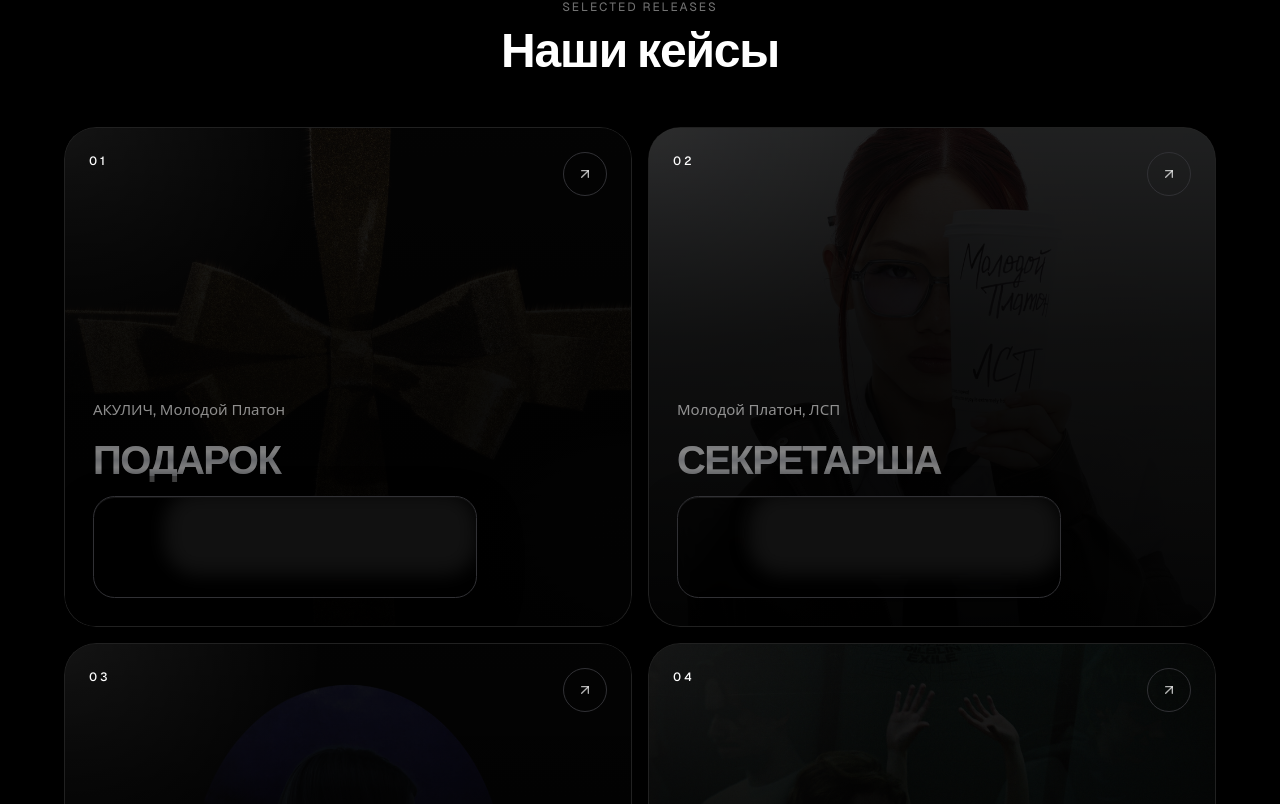
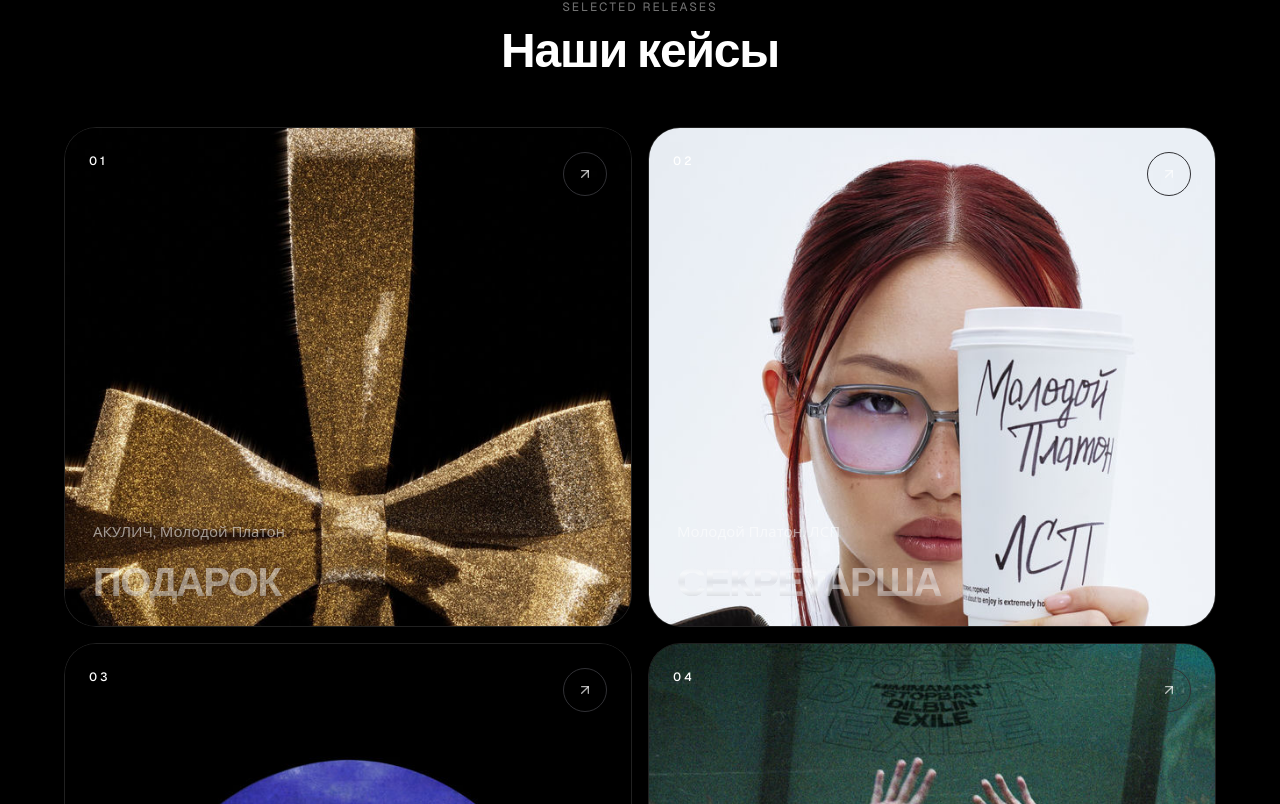
Before and after one commit to YaroslavSigidin/PULSAR, a React (Vite) app: page / in a window 1280 px wide. Shown: the part 3856-4660 px from the top of the page. Built offline with nearby package versions, Linux system fonts and the light colour scheme; no server answers.

Commit message:
Remove player area from case cards

```diff
--- a/src/components/sections/CasesSection.tsx
+++ b/src/components/sections/CasesSection.tsx
@@ -91,43 +91,6 @@ const tracks: CaseTrack[] = [
   },
 ] as const
 
-function getYandexEmbedUrl(url: string) {
-  const { pathname } = new URL(url)
-  const [, albumId, trackId] = pathname.match(/\/album\/(\d+)(?:\/track\/(\d+))?/) ?? []
-
-  if (albumId && trackId) {
-    return `https://music.yandex.ru/iframe/track/${trackId}/${albumId}`
-  }
-
-  if (albumId) {
-    return `https://music.yandex.ru/iframe/album/${albumId}`
-  }
-
-  return url
-}
-
-function YandexMusicPlayer({
-  track,
-}: {
-  track: CaseTrack
-}) {
-  return (
-    <div className="relative mt-5 w-[min(100%,26rem)] overflow-hidden rounded-[1.35rem] border border-white/14 bg-black/50 shadow-[inset_0_1px_0_rgba(255,255,255,0.08),0_18px_44px_rgba(0,0,0,0.34)] backdrop-blur-md">
-      <iframe
-        title={`Плеер Яндекс Музыки — ${track.title}`}
-        src={getYandexEmbedUrl(track.url)}
-        loading="lazy"
-        className="h-[100px] w-full border-0"
-        allow="autoplay; clipboard-write; encrypted-media"
-      />
-      <div
-        aria-hidden="true"
-        className="pointer-events-none absolute left-[4.75rem] right-4 top-3 h-12 rounded-[1rem] bg-[#111111] shadow-[0_0_18px_18px_#111111] sm:left-[5.5rem]"
-      />
-    </div>
-  )
-}
-
 function CaseCard({
   index,
   track,
@@ -142,10 +105,8 @@ function CaseCard({
           <img
             src={track.cover}
             alt=""
-            className="absolute inset-0 h-full w-full object-cover opacity-[0.24] saturate-[0.98] brightness-[0.92] transition duration-500 group-hover:scale-[1.04] group-hover:opacity-[0.28]"
+            className="absolute inset-0 h-full w-full origin-top scale-[1.55] object-cover object-top opacity-100 saturate-[1.02] transition duration-500 group-hover:scale-[1.62]"
           />
-          <div className="absolute inset-0 bg-[radial-gradient(circle_at_top_left,rgba(255,255,255,0.12),transparent_34%),radial-gradient(circle_at_bottom_right,rgba(255,255,255,0.08),transparent_28%)]" />
-          <div className="absolute inset-0 bg-[linear-gradient(180deg,rgba(0,0,0,0.46),rgba(0,0,0,0.74)_42%,rgba(0,0,0,0.94))]" />
         </div>
 
         <a
@@ -169,7 +130,6 @@ function CaseCard({
           <h3 className="artist-name-chrome mt-4 max-w-[20rem] text-[2rem] font-semibold uppercase tracking-[-0.04em] text-white md:text-[2.5rem] md:leading-[0.95]">
             {track.title}
           </h3>
-          <YandexMusicPlayer track={track} />
         </div>
       </article>
     </li>
```
